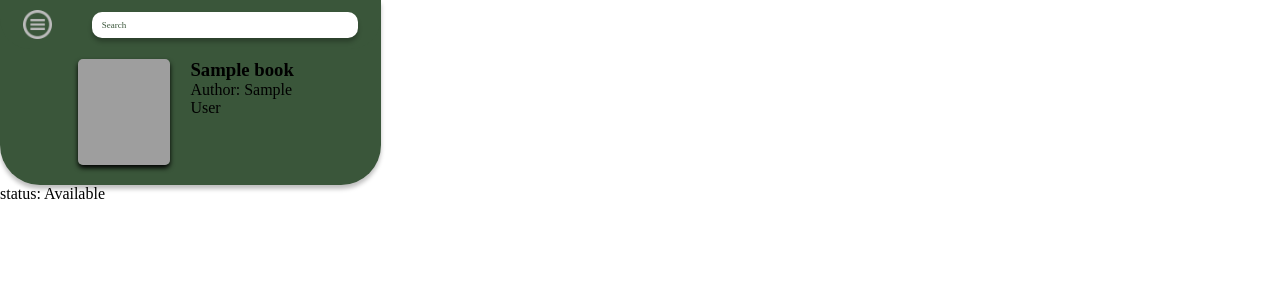
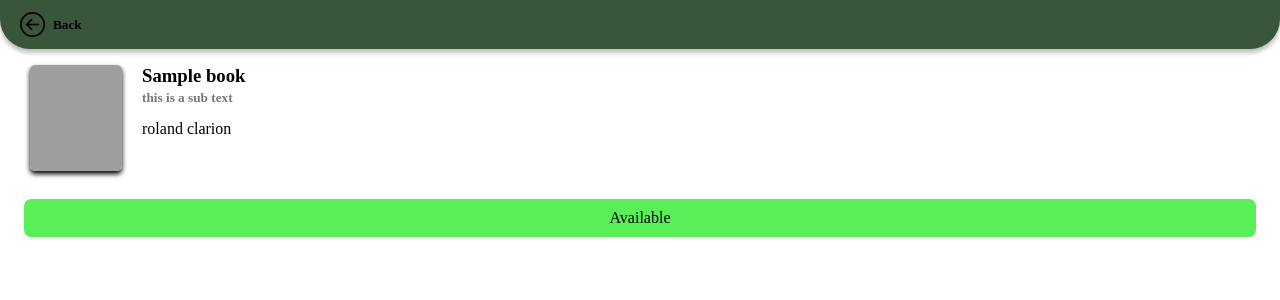
Before and after one commit to yoyan1/Library-Portal, a PHP site: page /pages/viewBooks.php?id=1 in a window 1280 px wide. Shown: the top 300 px of the page. Run offline with PHP 8.4, Linux system fonts and the light colour scheme; tables that the repository leaves empty or names only in its code hold one stand-in row (values such as "Sample post"); some web fonts are replaced; grey boxes are pictures that could not be loaded.

Commit message:
viewbooks designed

```diff
--- a/index.php
+++ b/index.php
@@ -11,7 +11,7 @@
   <body>
     <header>
       <div class="nav-bar">
-        <img src="images/bars.png" width="29px" alt="" />
+        <!-- <img src="images/bars.png" width="29px" alt="" /> -->
         <form action="">
           <input type="search" name="" id="search" placeholder="Search" />
         </form>
--- a/pages/viewBooks.php
+++ b/pages/viewBooks.php
@@ -17,13 +17,11 @@ if(isset($_GET['id'])){
     <title>CPSU Library</title>
   </head>
   <body>
-    <header>
-      <div class="nav-bar">
-        <img src="../images/bars.png" width="29px" alt="" />
-        <form action="">
-          <input type="search" name="" id="search" placeholder="Search" />
-        </form>
+
+      <div class="nav-bar-books">
+        <a href="../index.php" class="back"><img src="../images/back-button.png" width="25" height="25"><h5>Back</h5></a>
      </div>
+    <div class="view-books-container">
       <div class="book-container">
           <img
             src="../images/science.png"
@@ -31,16 +29,17 @@ if(isset($_GET['id'])){
             height="106px"
             alt=""
           />
+
           <div class="book-name">
             <h3><?=$row['title']?></h3>
-          <p>Author: <?=$row['authors']?></p>
+            <h5>this is a sub text</h5>
+            <label>roland clarion</label>
+          </div>
+        </div>
+        <div class="other-info">
+          <label for="">Available</label>
         </div>
 
     </div>
-    </header>
-    <div>
-      <p>status: <?=$row['section'] == 'Reserved'? $row['section'] : 'Available'?></p>
-      <p></p>
-    </div>
    </body>
 </html>
--- a/style/index.css
+++ b/style/index.css
@@ -235,9 +235,11 @@ input::placeholder {
 
 header {
   background: #3a563a;
-  display: grid;
+  display: flex;
   gap: 10px;
-  padding: 0 0 20px 0;
+  justify-content: center;
+  align-items: center;
+  padding: 0 0 10px 0;
   width: 23.8rem;
   box-shadow: 0px 4px 4px #00000040;
   border-bottom-left-radius: 40px;
@@ -247,8 +249,9 @@ header {
 .book-container {
   display: flex;
   gap: 20px;
-  justify-content: center;
-  padding: 0 20px;
+  margin: 0 auto;
+  padding: 0 30px;
+  margin-bottom: 0.5em;
 }
 
 .book-container img {
@@ -256,9 +259,26 @@ header {
   box-shadow: 0px 3px 5px;
 }
 
-.book-container .book-name {
-  width: 7rem;
+.book-container h5 {
+  margin-top: 0.25em;
+  margin-bottom: 1em;
+  color: #777777;
 }
+
+.other-info {
+  display: flex;
+  padding: 20px 1.5em;
+  justify-content: center;
+}
+
+.other-info label {
+  background-color: rgb(88, 239, 88);
+  border-radius: 7px;
+  padding: 10px;
+  width: 100%;
+  text-align: center;
+}
+
 .nav-bar {
   background: #3a563a;
   box-shadow: 0 0 0;
@@ -271,3 +291,26 @@ header {
 .nav-bar input::placeholder {
   color: #3a563a;
 }
+
+.nav-bar-books {
+  padding: 3px 20px;
+  display: flex;
+  align-items: center;
+  height: 43px;
+  border-bottom-left-radius: 30px;
+  border-bottom-right-radius: 30px;
+  box-shadow: 0px 4px 4px 0px #00000040;
+  background: #3a563a;
+  margin-bottom: 1em;
+}
+
+.nav-bar-books a {
+  text-decoration: none;
+  color: black;
+}
+
+.back {
+  display: flex;
+  align-items: center;
+  gap: 0.5em;
+}
```
Also changed, not shown: images/back-button.png (added), src/components/images/icon.jpg (deleted). Lines whose indentation alone changed are shown as unchanged.
